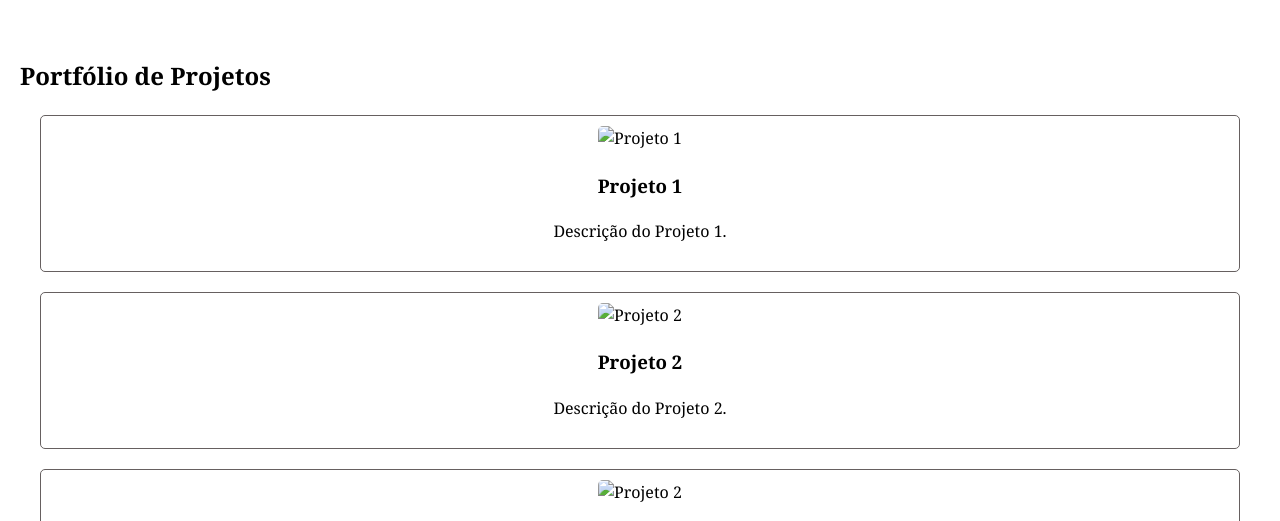
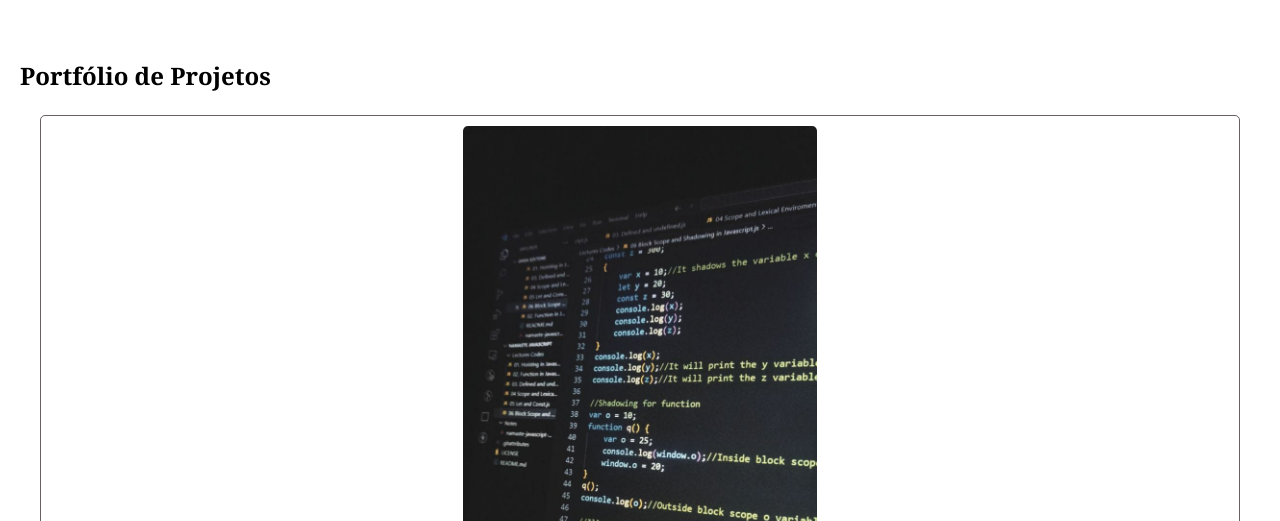
Before and after one commit to Dayerson-sidumo/DAYERSON, a plain HTML site: page index.html in a window 1280 px wide. Shown: the part 651-1172 px from the top of the page. Drawn offline with Linux system fonts and the light colour scheme.

Commit message:
index.html

```diff
--- a/index.html
+++ b/index.html
@@ -49,17 +49,17 @@
     <section id="projetos">
         <h2>Portfólio de Projetos</h2>
         <div class="projeto">
-            <img src="Assets/img/projects/Coding picture.jpeg" alt="Projeto 1">
+            <img src="projects/Coding picture.jpeg" alt="Projeto 1">
             <h3>Projeto 1</h3>
             <p>Descrição do Projeto 1.</p>
         </div>
         <div class="projeto">
-            <img src="Assets/img/projects/Design web.jpeg" alt="Projeto 2">
+            <img src="projects/Design web.jpeg" alt="Projeto 2">
             <h3>Projeto 2</h3>
             <p>Descrição do Projeto 2.</p>
         </div>
         <div class="projeto">
-            <img src="Assets/img/projects/Instalacao.jpeg" alt="Projeto 2">
+            <img src="projects/Instalacao.jpeg" alt="Projeto 2">
             <h3>Projeto 3</h3>
             <p>Descrição do Projeto 3.</p>
         </div>
```
